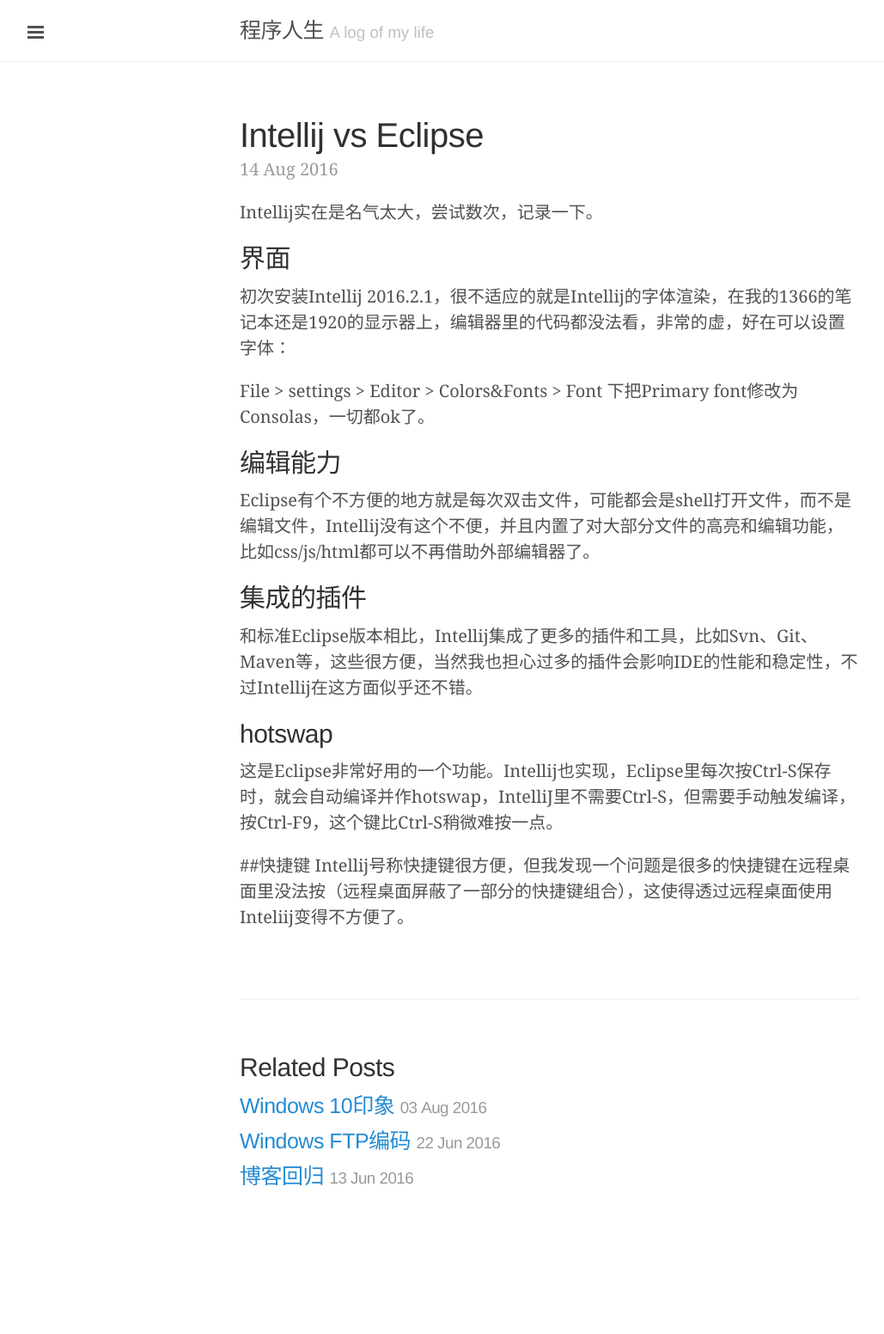
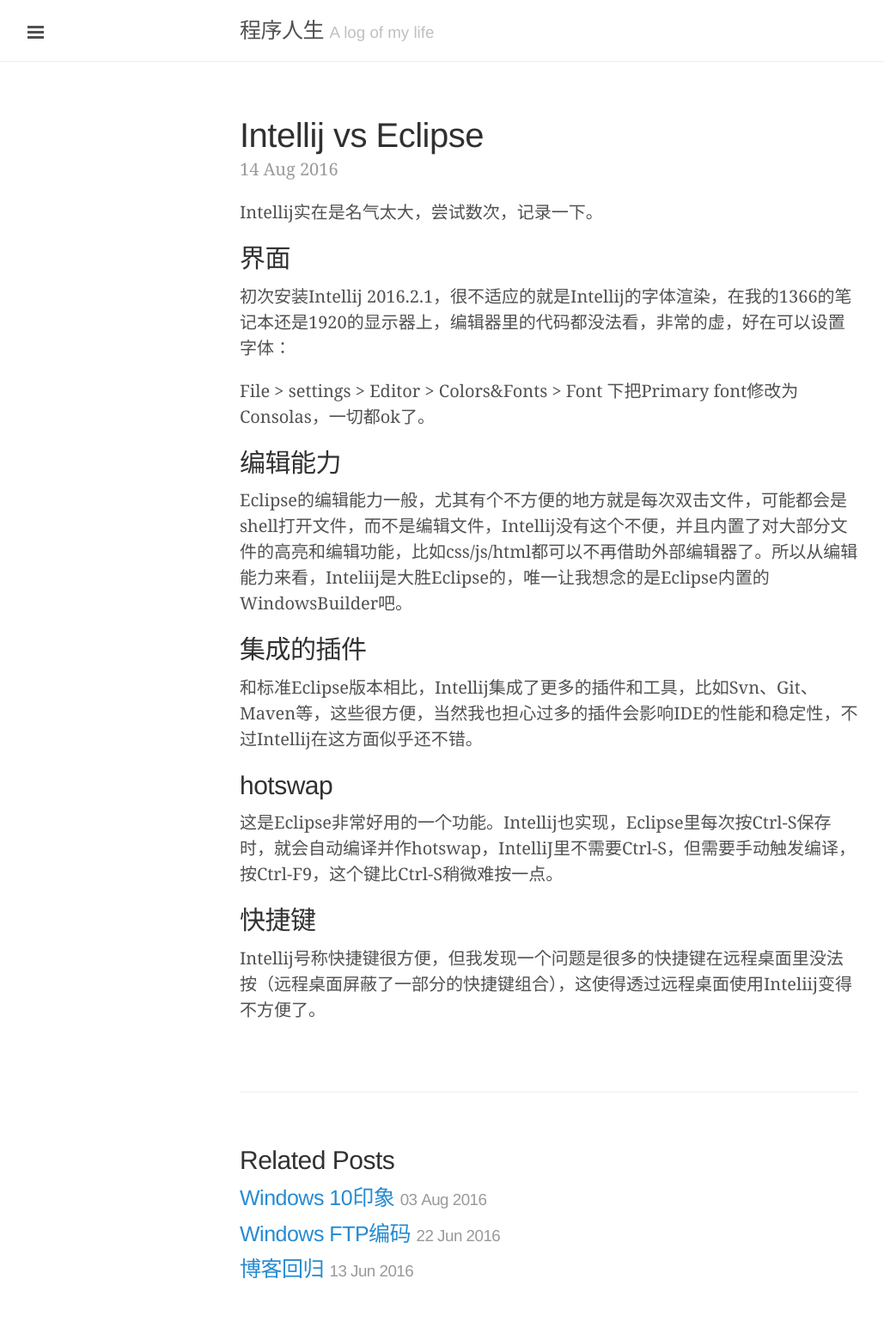
Before and after one commit to liuzhongshu/liuzhongshu.github.io, a Jekyll site: the page built from _posts/2016-08-14-intellij-vs-eclipse.markdown, in a window 1280 px wide. Shown: the whole page at 86% size, without its empty margins (1-1030 px from the left). Built offline with Jekyll 4.4.1, drawn with Linux system fonts in a browser that asks for light colours; before the commit the page ends 1445 px from its top, so only the background shows below that.

Commit message:
Post update: Intellij vs Eclipse

```diff
--- a/_posts/2016-08-14-intellij-vs-eclipse.markdown
+++ b/_posts/2016-08-14-intellij-vs-eclipse.markdown
@@ -13,7 +13,7 @@
 
 ## 编辑能力
 
-Eclipse有个不方便的地方就是每次双击文件，可能都会是shell打开文件，而不是编辑文件，Intellij没有这个不便，并且内置了对大部分文件的高亮和编辑功能，比如css/js/html都可以不再借助外部编辑器了。
+Eclipse的编辑能力一般，尤其有个不方便的地方就是每次双击文件，可能都会是shell打开文件，而不是编辑文件，Intellij没有这个不便，并且内置了对大部分文件的高亮和编辑功能，比如css/js/html都可以不再借助外部编辑器了。所以从编辑能力来看，Inteliij是大胜Eclipse的，唯一让我想念的是Eclipse内置的WindowsBuilder吧。
 
 ## 集成的插件
 
@@ -23,5 +23,5 @@
 
 这是Eclipse非常好用的一个功能。Intellij也实现，Eclipse里每次按Ctrl-S保存时，就会自动编译并作hotswap，IntelliJ里不需要Ctrl-S，但需要手动触发编译，按Ctrl-F9，这个键比Ctrl-S稍微难按一点。
 
-##快捷键
+## 快捷键
 Intellij号称快捷键很方便，但我发现一个问题是很多的快捷键在远程桌面里没法按（远程桌面屏蔽了一部分的快捷键组合），这使得透过远程桌面使用Inteliij变得不方便了。
```
